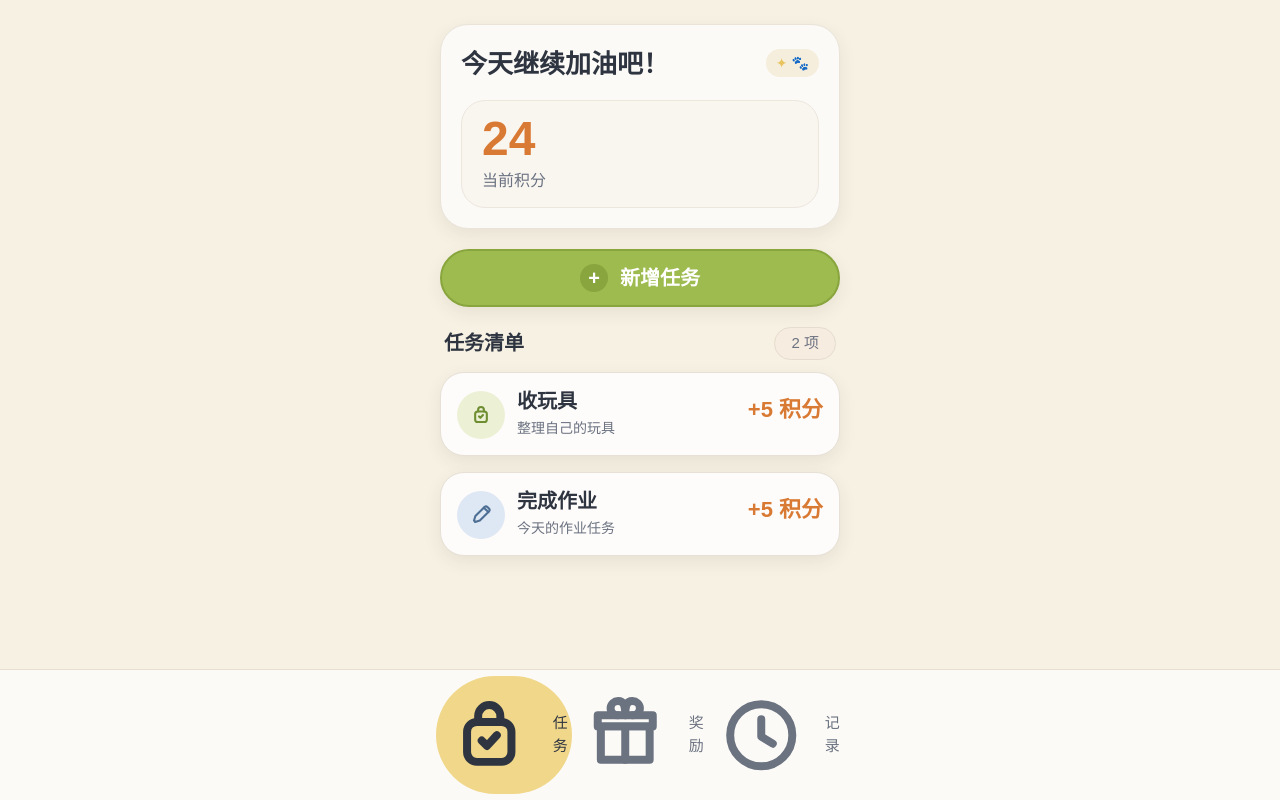
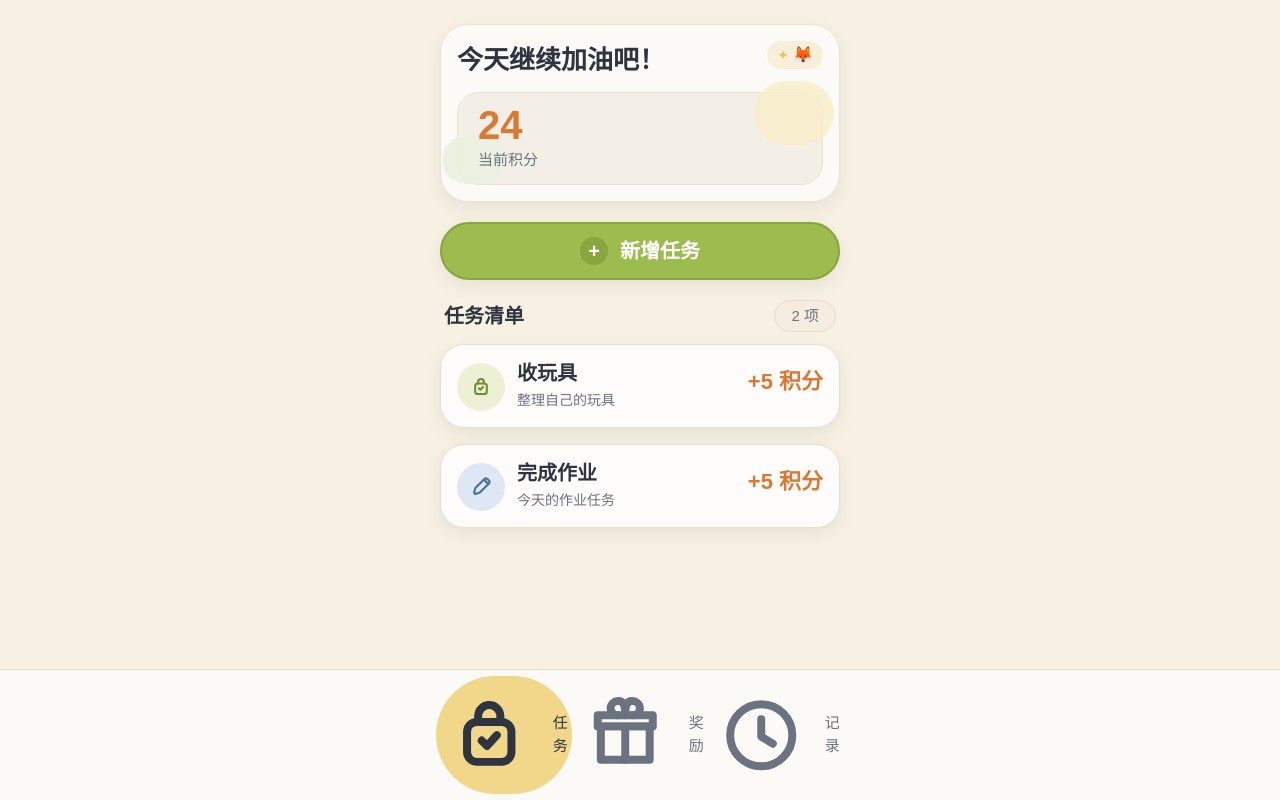
Before and after one commit to mimir518/KidXP, a React (Vite) app: page / in a window 1280 px wide. Built offline with nearby package versions, Linux system fonts and the light colour scheme.

Commit message:
style: compact points card and add soft color layering

```diff
--- a/src/App.jsx
+++ b/src/App.jsx
@@ -122,16 +122,18 @@ export default function App() {
 
   return (
     <main className="mx-auto min-h-screen w-full max-w-md bg-[#F6F1E3] px-6 pb-24 pt-6">
-      <section className="relative rounded-[28px] border border-[#E9E3DA] bg-[#FCFAF7] p-5 shadow-[0_6px_18px_rgba(70,57,34,0.08)]">
+      <section className="relative rounded-[28px] border border-[#E9E3DA] bg-[#FCFAF7] p-4 shadow-[0_6px_18px_rgba(70,57,34,0.08)]">
         <h1 className="text-[26px] font-semibold text-[#2F3540]">今天继续加油吧！</h1>
-        <div className="mt-4 rounded-[24px] border border-[#ECE6DD] bg-[#F9F6F0] px-5 py-3.5">
-          <p className="text-[48px] font-bold leading-[1] text-[#D97A34]">{totalPoints}</p>
-          <p className="mt-1.5 text-[16px] text-[#6B7280]">当前积分</p>
+        <div className="relative mt-3 rounded-[22px] border border-[#E9E1D3] bg-[#F4EFE6] px-5 py-3">
+          <div className="pointer-events-none absolute -right-3 -top-3 h-16 w-20 rounded-full bg-[#F9EEC9]/80" />
+          <div className="pointer-events-none absolute -left-4 bottom-0 h-12 w-16 rounded-full bg-[#E9F1DF]/80" />
+          <p className="relative z-10 text-[40px] font-bold leading-[1] text-[#D97A34]">{totalPoints}</p>
+          <p className="relative z-10 mt-1 text-[15px] text-[#6B7280]">当前积分</p>
         </div>
 
-        <div className="pointer-events-none absolute right-5 top-6 flex items-center gap-1 rounded-full bg-[#F5EEDC] px-2.5 py-1">
+        <div className="pointer-events-none absolute right-4 top-4 flex items-center gap-1 rounded-full bg-[#F7EFD9] px-2.5 py-1">
           <span className="text-sm text-[#E9C45E]">✦</span>
-          <span className="text-sm text-[#88A53E]">🐾</span>
+          <span className="text-base leading-none">🦊</span>
         </div>
       </section>
 
```
